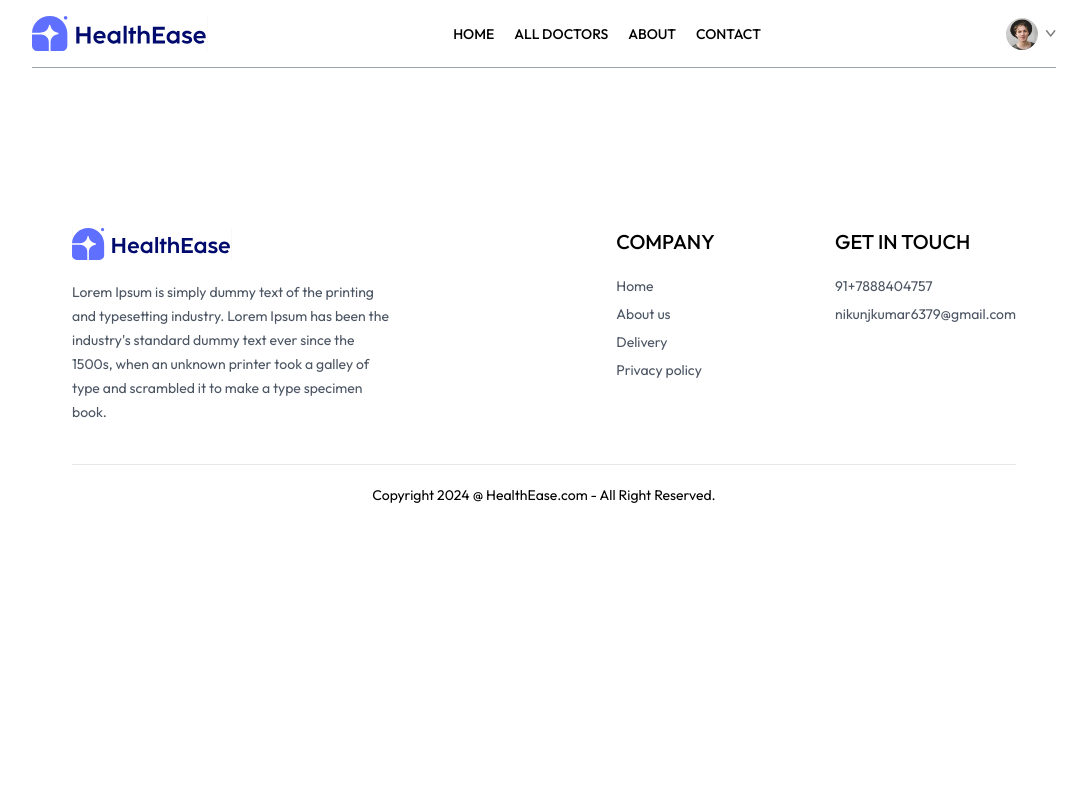
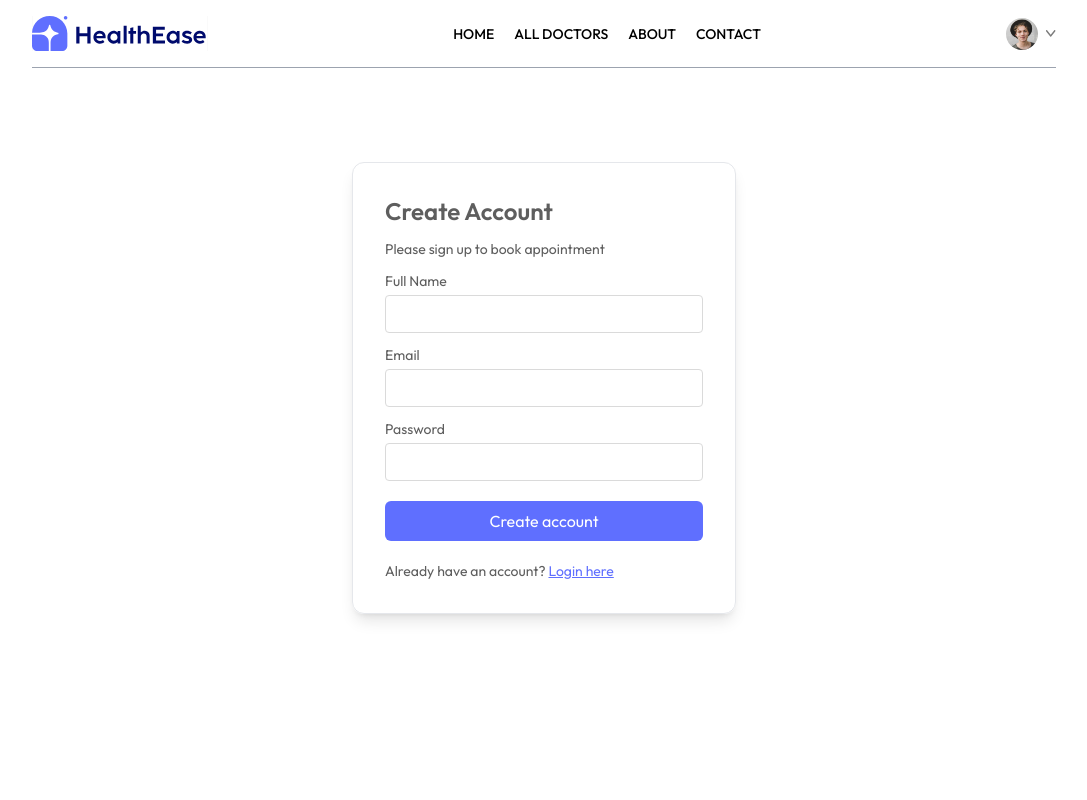
Before and after one commit to nikunjk9/Mern_Stack_Project, a React (Vite) app in the folder frontend/: page /Login in a window 1280 px wide. Shown: the top 800 px of the page, without its empty margins (96-1183 px from the left). Built offline with nearby package versions, Linux system fonts and the light colour scheme.

Commit message:
Login Page

```diff
--- a/frontend/src/components/Footer.jsx
+++ b/frontend/src/components/Footer.jsx
@@ -10,7 +10,7 @@ const Footer = () => {
         {/*--------------------Left Section-------------- */}
         <div>
           <img className='mb-5 w-40' src={assets.logo} alt="" />
-          <p className='w-full md:w-2/3 text-gray-600 leading-6'>Lorem Ipsum is simply dummy text of the printing and typesetting industry. Lorem Ipsum has been the industry's standard dummy text ever since the 1500s, when an unknown printer took a galley of type and scrambled it to make a type specimen book.</p>
+          <p className='w-full md:w-2/3 text-gray-600 leading-6'>We provides reliable healthcare services by connecting patients with trusted providers. Your health is our priority—experience secure appointments, compassionate care, and seamless support for a healthier, happier you.</p>
         </div>
 
         {/*--------------------Center Section-------------- */}
--- a/frontend/src/pages/About.jsx
+++ b/frontend/src/pages/About.jsx
@@ -19,6 +19,11 @@ const About = () => {
         </div>
       </div>
 
+      <br></br>
+      <br></br>
+      <br></br>
+      <br></br>
+
       <div className='text-xl my-4'>
         <p>WHY  <span className='text-gray-700 font-semibold'>CHOOSE US</span></p>
       </div>
@@ -38,7 +43,29 @@ const About = () => {
         </div>
       </div>
 
+
+
+      {/*----------Banner---------- */}
+
+      <div className= 'flex bg-primary rounded-lg px-6 sm:px-10 md:px-14 lg-px-12 my-20 md:mx-10'>
+      {/*-----------Left Side--------- */}
+      <div className= 'flex-1 py-8 sm:py-16 lg:py-24 lg:pl-5' >
+        <div className='text-xl sm:text-2xl md:text-3xl lg:text-5xl font-semibold text-white'>
+            <p>Book Appointment</p>
+            <p className='mt-4'>With 100+ Trusted Doctors</p>
+        </div >
+        <button onClick={()=>{navigate('/login'); scrollTo(0,0)}} className='bg-white text:sm sm:text-base text-gray-600 px-8 py-3 rounded-full mt-6 hover:scale-105 transition-all'>Create Account</button>
+
+      </div>
+      {/*-----------Right Side--------- */}
+      <div className='hidden md:block md:w-1/2 lg:w-[370px] relative'>
+        <img className='w-full absolute bottom-0 right-0 max-w-md'src={assets.doc13}alt=""/>
+
+      </div>
     </div>
+    </div>
+
+
   )
 }
 
--- a/frontend/src/pages/Appointment.jsx
+++ b/frontend/src/pages/Appointment.jsx
@@ -134,7 +134,7 @@ const Appointment = () => {
 
                 </div>
 
-                <div className='flex items-center gap-3 w-full overflow-x-scroll mt-4'>
+                <div className='flex items-center gap-3 w-full overflow-x-scroll mt-4 '>
                     {docSlots.length && docSlots[slotIndex].map((item, index) => (
                         <p onClick={() => setSlotTime(item.time)} key={index} className={`text-sm font-light  flex-shrink-0 px-5 py-2 rounded-full cursor-pointer ${item.time === slotTime ? 'bg-primary text-white' : 'text-[#949494] border border-[#B4B4B4]'}`}>
                             {item.time.toLowerCase()}
@@ -142,11 +142,16 @@ const Appointment = () => {
                     ))}
                 </div>
 
-                <button className='bg-primary text-white text-sm font-light px-20 py-3 rounded-full my-6'>Book an appointment</button>
+                <button className='bg-primary text-white text-sm font-light px-20 py-3 rounded-full my-6 hover:scale-105 transition-all duration-300'>Book an appointment</button>
             </div>
+
+            <br></br>
+            <br></br>
+
 
             <RelatedDoctors docId={docId} speciality={docInfo.speciality}/>
 
+        <br></br>
 
         </div>
 
--- a/frontend/src/pages/Contact.jsx
+++ b/frontend/src/pages/Contact.jsx
@@ -25,6 +25,9 @@ const Contact = () => {
         </div>
       </div>
 
+    <br></br>
+    <br></br>
+
     </div>
   )
 }
--- a/frontend/src/pages/Login.jsx
+++ b/frontend/src/pages/Login.jsx
@@ -1,10 +1,44 @@
-import React from 'react'
+import React, { useState } from 'react'
 
 const Login = () => {
+
+  const [state, setState] = useState('Sign Up')
+
+  const [name, setName] = useState('')
+  const [email, setEmail] = useState('')
+  const [password, setPassword] = useState('')
+
+  const onSubmitHandler = async (event) => {
+    event.preventDefault();
+
+  }
   return (
-    <div>
-
-    </div>
+    <form onSubmit={onSubmitHandler} className='min-h-[80vh] flex items-center'>
+      <div className='flex flex-col gap-3 m-auto items-start p-8 min-w-[340px] sm:min-w-96 border rounded-xl text-[#5E5E5E] text-sm shadow-lg'>
+        <p className='text-2xl font-semibold'>{state === 'Sign Up' ? 'Create Account' : 'Login'}</p>
+        <p>Please {state === 'Sign Up' ? 'sign up' : 'log in'} to book appointment</p>
+        {state === 'Sign Up'
+          ? <div className='w-full '>
+            <p>Full Name</p>
+            <input onChange={(e) => setName(e.target.value)} value={name} className='border border-[#DADADA] rounded w-full p-2 mt-1' type="text" required />
+          </div>
+          : null
+        }
+        <div className='w-full '>
+          <p>Email</p>
+          <input onChange={(e) => setEmail(e.target.value)} value={email} className='border border-[#DADADA] rounded w-full p-2 mt-1' type="email" required />
+        </div>
+        <div className='w-full '>
+          <p>Password</p>
+          <input onChange={(e) => setPassword(e.target.value)} value={password} className='border border-[#DADADA] rounded w-full p-2 mt-1' type="password" required />
+        </div>
+        <button className='bg-primary text-white w-full py-2 my-2 rounded-md text-base'>{state === 'Sign Up' ? 'Create account' : 'Login'}</button>
+        {state === 'Sign Up'
+          ? <p>Already have an account? <span onClick={() => setState('Login')} className='text-primary underline cursor-pointer'>Login here</span></p>
+          : <p>Create an new account? <span onClick={() => setState('Sign Up')} className='text-primary underline cursor-pointer'>Click here</span></p>
+        }
+      </div>
+    </form>
   )
 }
 
```
Also changed, not shown: frontend/src/pages/Doctors.jsx (+14 -0 lines).
